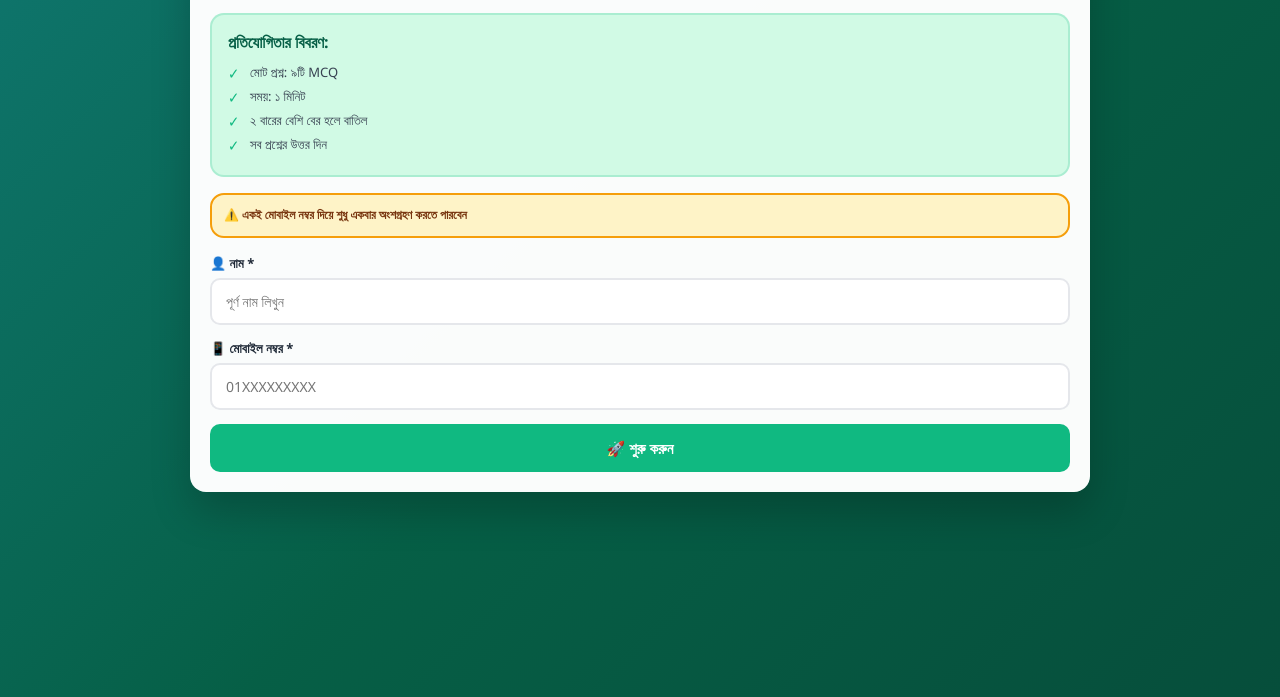
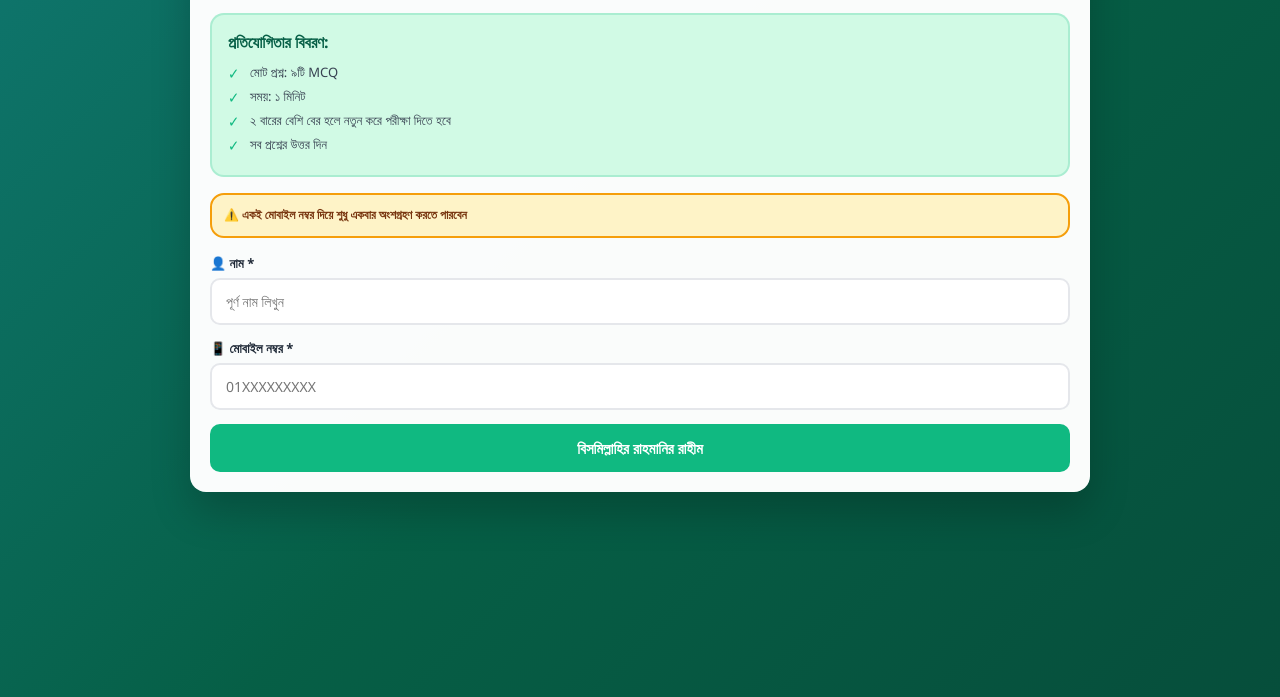
Before and after one commit to gazipurmuslimssociety/seeratquiz-groupB-2025, a plain HTML site: page index.html in a window 1280 px wide. Shown: the part 103-800 px from the top of the page. Drawn offline with Linux system fonts and the light colour scheme.

Commit message:
Update index.html

```diff
--- a/index.html
+++ b/index.html
@@ -900,9 +900,9 @@ function getBengaliOption(index) {
                 '<h1>সীরাতুন নবী ﷺ প্রতিযোগিতা</h1>' +
                 '<p class="subtitle">রাসূলুল্লাহ ﷺ এর জীবনী নিয়ে জ্ঞান প্রতিযোগিতা</p>' +
                 '<div class="info-box"><h3>প্রতিযোগিতার বিবরণ:</h3><ul>' +
-                '<li>মোট প্রশ্ন: ' + '৯' + 'টি MCQ</li>' +
+                '<li>মোট প্রশ্ন: ' + toBengaliNumber(QUESTIONS.length) + 'টি MCQ</li>' +
                 '<li>সময়: ১ মিনিট</li>' +
-                '<li>২ বারের বেশি বের হলে বাতিল</li>' +
+                '<li>২ বারের বেশি বের হলে নতুন করে পরীক্ষা দিতে হবে</li>' +
                 '<li>সব প্রশ্নের উত্তর দিন</li>' +
                 '</ul></div>' +
                 '<div class="warning-box"><p>⚠️ একই মোবাইল নম্বর দিয়ে শুধু একবার অংশগ্রহণ করতে পারবেন</p></div>' +
@@ -910,7 +910,7 @@ function getBengaliOption(index) {
                 '<input type="text" id="name" placeholder="পূর্ণ নাম লিখুন"></div>' +
                 '<div class="form-group"><label>📱 মোবাইল নম্বর *</label>' +
                 '<input type="tel" id="phone" placeholder="01XXXXXXXXX" maxlength="11"></div>' +
-                '<button class="btn btn-primary" onclick="startQuiz()">🚀 শুরু করুন</button>' +
+                '<button class="btn btn-primary" onclick="startQuiz()">বিসমিল্লাহির রাহমানির রাহীম</button>' +
                 '</div></div>';
             return html;
         }
@@ -981,7 +981,6 @@ html += '</div></div>';
                 '<li>ভুল উত্তর: <strong>' + state.lastSubmission.wrong + 'টি</strong></li>' +
                 '<li>উত্তর দেননি: <strong>' + state.lastSubmission.unanswered + 'টি</strong></li>' +
                 '<li>সময় লেগেছে: <strong>' + state.lastSubmission.timeTaken + '</strong></li>' +
-                '<li>বেরিয়েছেন: <strong>' + state.lastSubmission.exitCount + ' বার</strong></li>' +
                 '</ul></div>' +
                 '<p style="color:#6b7280; margin-top:20px; font-size: 14px;">আল্লাহ আপনাকে উত্তম প্রতিদান দিন। 🤲</p>' +
                 '</div></div></div>';
```
